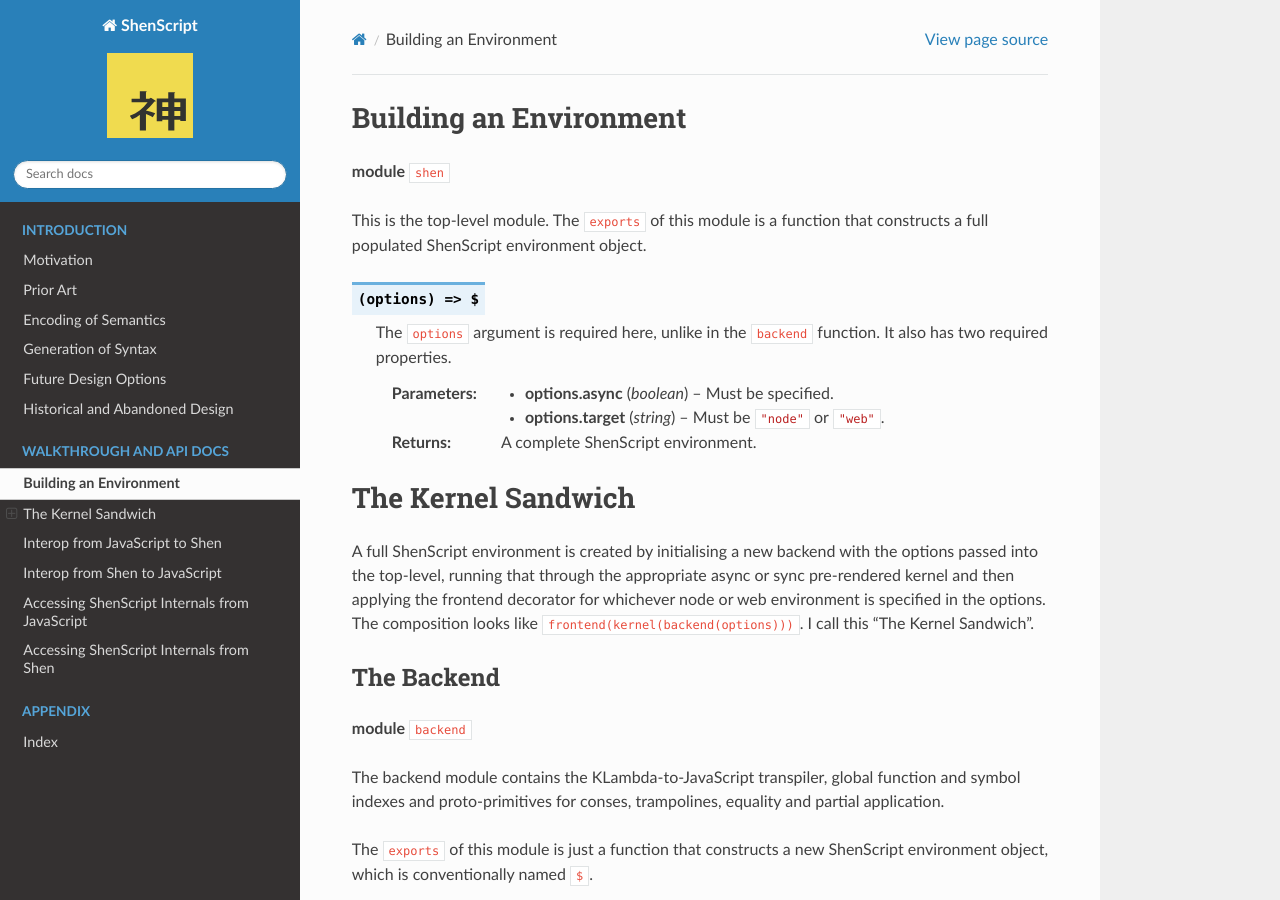
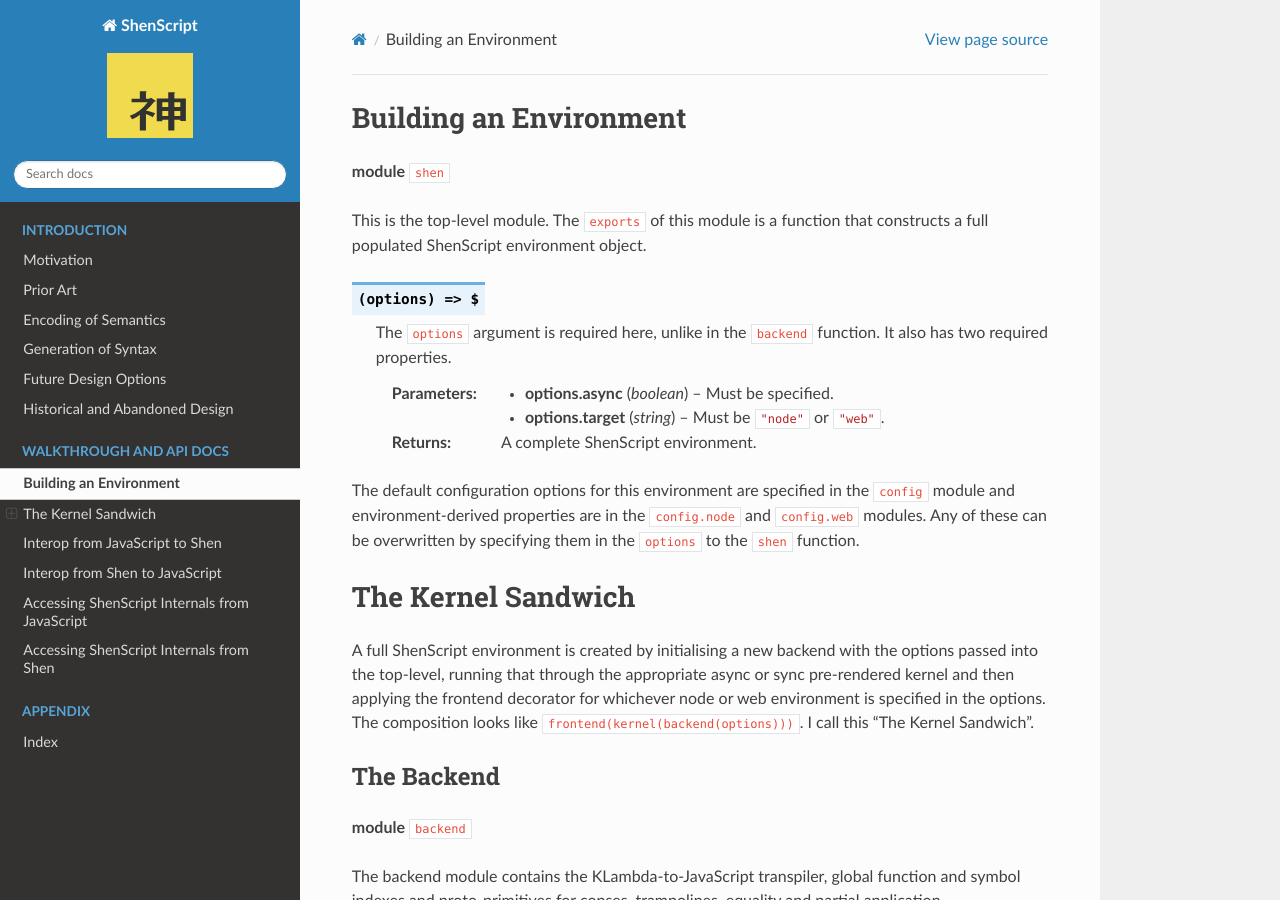
Before and after one commit to rkoeninger/ShenScript, a Sphinx documentation site: the page built from docs/setup.rst, in a window 1280 px wide and 900 px high. Built offline with Sphinx 7.4.7 and the Read the Docs theme 2.0.0, drawn with Linux system fonts in a browser that asks for light colours.

Commit message:
Doc'd config options to shen module

```diff
--- a/docs/setup.rst
+++ b/docs/setup.rst
@@ -14,6 +14,8 @@
    :param boolean options.async:  Must be specified.
    :param string  options.target: Must be :js:`"node"` or :js:`"web"`.
    :returns:                      A complete ShenScript environment.
+
+The default configuration options for this environment are specified in the ``config`` module and environment-derived properties are in the ``config.node`` and ``config.web`` modules. Any of these can be overwritten by specifying them in the :js:`options` to the :js:`shen` function.
 
 The Kernel Sandwich
 ===================
```
